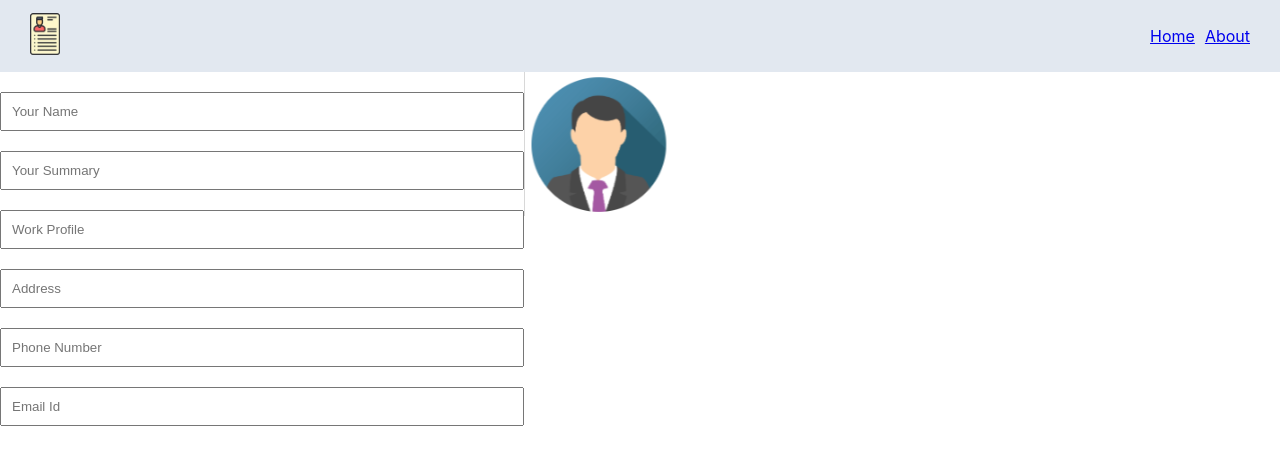
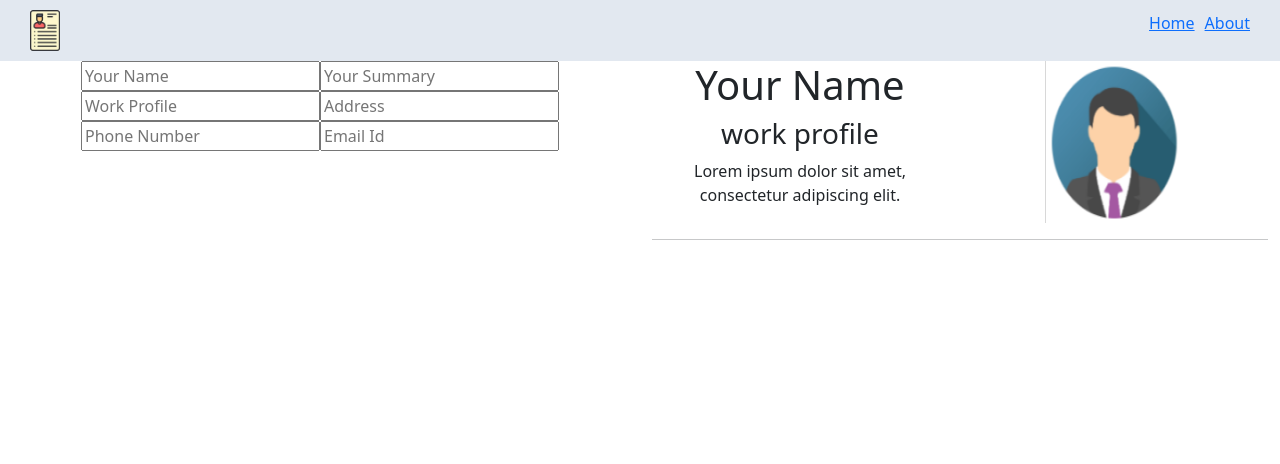
Before and after one commit to Monu5808/Resume-Builder, a React (Create React App) app: page /template1 in a window 1280 px wide. Shown: the top 464 px of the page. Built offline with nearby package versions, Linux system fonts and the light colour scheme.

Commit message:
bootstrap installed

```diff
--- a/package.json
+++ b/package.json
@@ -7,6 +7,7 @@
     "@testing-library/jest-dom": "^6.8.0",
     "@testing-library/react": "^16.3.0",
     "@testing-library/user-event": "^13.5.0",
+    "bootstrap": "^5.3.8",
     "react": "^19.1.1",
     "react-dom": "^19.1.1",
     "react-router-dom": "^7.8.2",
--- a/src/Pages/Templates/Template1.css
+++ b/src/Pages/Templates/Template1.css
@@ -1,23 +1,4 @@
-.main {
-
+.image-sec{
     display: flex;
-
-
+    justify-content: center;
 }
-
-.inner {
-
-    display: flex;
-    justify-content: space-between;
-    max-width: 1300px;
-
-}
-
-.form-section input{
-
-    display: block;
-    width: 500px;
-    margin-top: 20px;
-    padding: 10px;
-
-}
--- a/src/Pages/Templates/Template1.js
+++ b/src/Pages/Templates/Template1.js
@@ -6,10 +6,12 @@ import profile from "../../Assets/profile-pic.png";
 
 const Template1 = () => {
   return (
-     <div className='main'>
-      <div className='inner'>
 
-          <div className='form-section'>
+    <div className='container-fluid'>
+
+      <div className='row'>
+
+          <div className='col-md-6'>
              <form>
                 <input type="text" placeholder='Your Name' />
                 <input type="text" placeholder='Your Summary' />
@@ -19,18 +21,23 @@ const Template1 = () => {
                 <input type="email" placeholder='Email Id' />
              </form>
           </div>
-          <div className='layout-section'>
-            <div className='layout-section-row1'>
-              <div className='content-section'>
-
+          <div className='col-md-6'>
+            <div className='row'>
+              <div className='col-md-6'>
+                  <h1>Your Name</h1>
+                  <h3>work profile</h3>
+                  <p>Lorem ipsum dolor sit amet, consectetur adipiscing elit.</p>
               </div>
 
-              <div className='image-section'>
+              <div className='col-md-6 image-sec'>
 
-                <img src={profile} />
+                <img style={{width:'150px'}} src={profile} />
 
               </div>
             </div>
+
+            <hr />
+
           </div>
 
       </div>
--- a/src/index.js
+++ b/src/index.js
@@ -4,6 +4,8 @@ import './index.css';
 import App from './App';
 import reportWebVitals from './reportWebVitals';
 import { BrowserRouter } from 'react-router-dom';
+import 'bootstrap/dist/css/bootstrap.min.css';
+
 
 const root = ReactDOM.createRoot(document.getElementById('root'));
 root.render(
```
Also changed, not shown: 1 other file (tests, documents, lock files or other folders).
